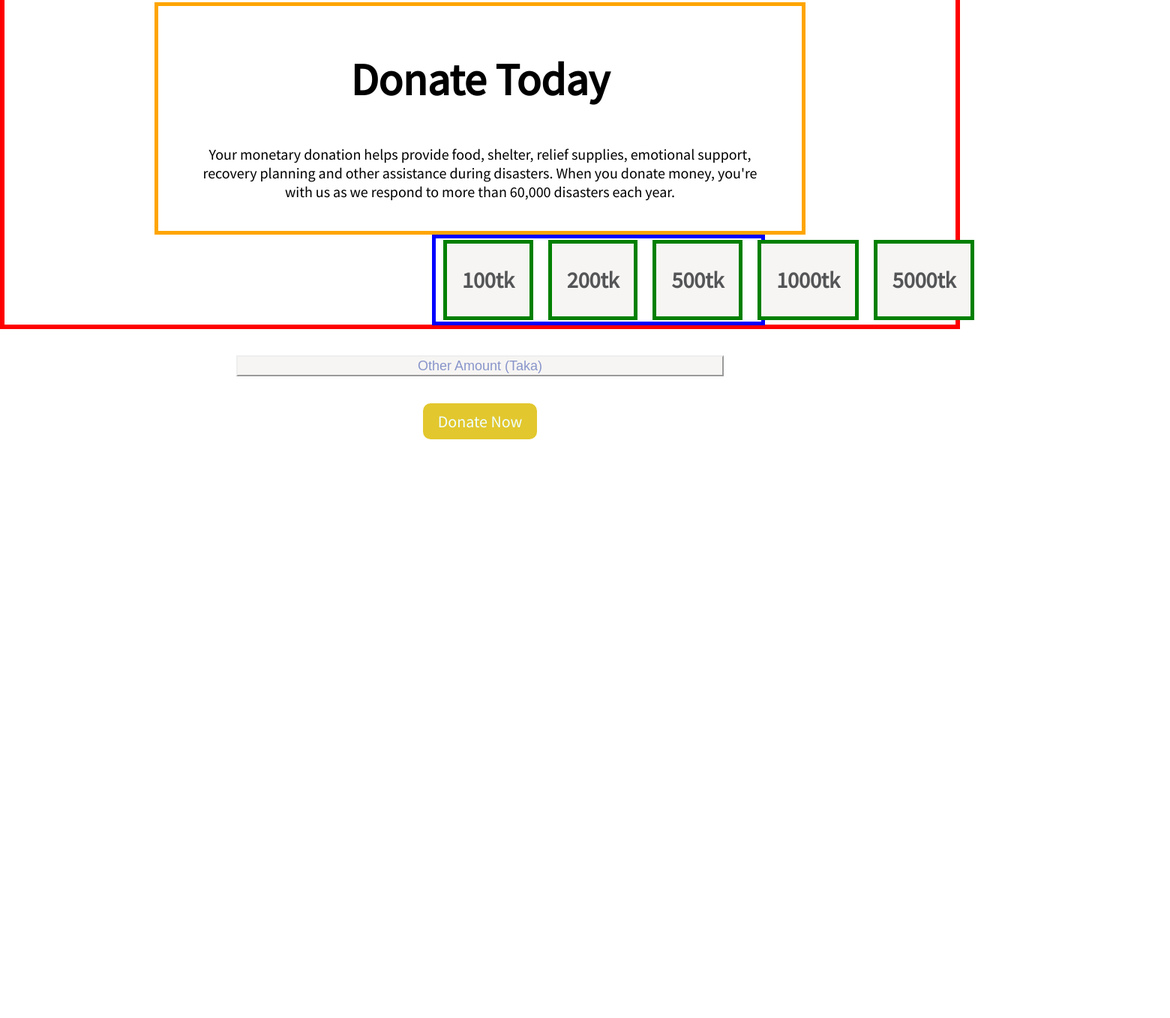
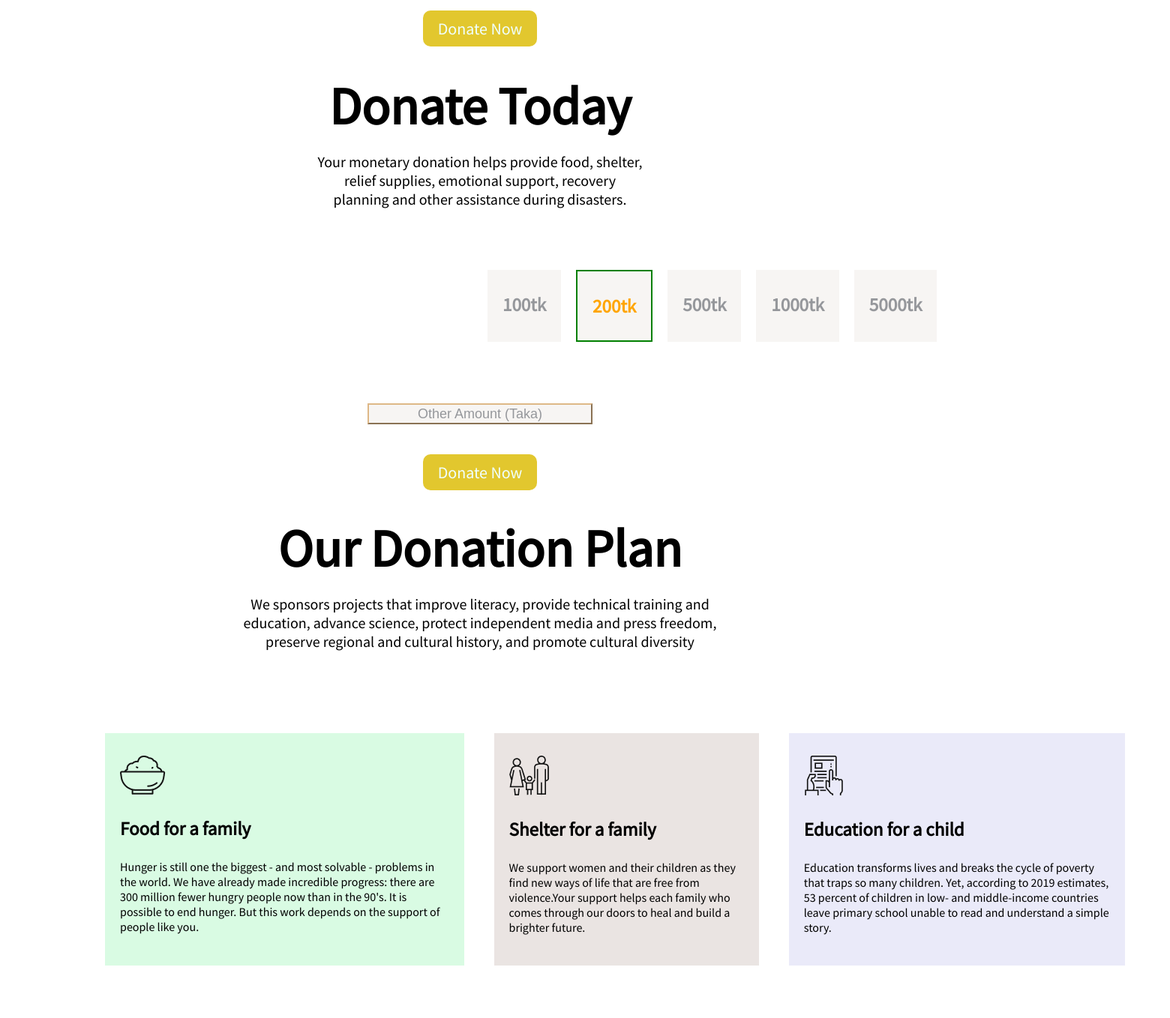
Before and after one commit to Sayeedkarimraad/Donation, a plain HTML site: page index.html in a window 1280 px wide. Shown: the part 683-2041 px from the top of the page at 75% size, 1560 px wide, since content can reach past the window. Before the commit the page ends 1269 px from the top, so only its background shows below. Drawn offline with Linux system fonts and the light colour scheme.

Commit message:
added third part

```diff
--- a/index.html
+++ b/index.html
@@ -16,7 +16,8 @@
     <section class="introduction">
         <div class="main-content">
             <h1>Let's Help Those Who Are <br> More In Need</h1>
-            <p>The knowledge that you’re helping others is hugely empowering and, in turn, can make you feel happier
+            <p class="describtion">The knowledge that you’re helping others is hugely empowering and, in turn, can make
+                you feel happier
                 and
                 more
                 fulfilled. Research has identified a link between making a donation and increased activity in the
@@ -32,38 +33,67 @@
     </section>
     <section class="donation">
         <div class="main-content">
-            <h1>Donate Today</h1>
-            <p>Your monetary donation helps provide food, shelter, relief supplies, emotional support, recovery
+            <h2>Donate Today</h2>
+            <p class="describtion">Your monetary donation helps provide food, shelter, relief supplies, emotional
+                support, recovery
                 planning
                 and
-                other assistance during disasters. When you donate money, you're with us as we respond to more than
-                60,000
-                disasters each year.</p>
+                other assistance during disasters.</p>
         </div>
         <div class="box-content">
             <div class="money">
-                <h2>100tk</h2>
+                <h3>100tk</h3>
+            </div>
+            <div class="money" id="second">
+                <h3>200tk</h3>
             </div>
             <div class="money">
-                <h2>200tk</h2>
+                <h3>500tk</h3>
             </div>
             <div class="money">
-                <h2>500tk</h2>
+                <h3>1000tk</h3>
             </div>
             <div class="money">
-                <h2>1000tk</h2>
-            </div>
-            <div class="money">
-                <h2>5000tk</h2>
+                <h3>5000tk</h3>
             </div>
         </div>
-        <p>
         <form>
             <input type="button" value="Other Amount (Taka)">
         </form>
-        </p>
         <a id="link-button" target="_blank" href="https://assunnahfoundation.org/">Donate Now</a>
 
+    </section>
+    <section class="plan">
+        <div class="main-content">
+            <h2>Our Donation Plan</h2>
+            <p class="describtion">We sponsors projects that improve literacy, provide technical training and education,
+                advance science,
+                protect independent media and press freedom, preserve regional and cultural history, and promote
+                cultural
+                diversity</p>
+        </div>
+        <div class="extra-information">
+            <div class="part" id="food">
+                <img src="images/food.png" alt="food">
+                <h3>Food for a family</h3>
+                <p>Hunger is still one the biggest - and most solvable - problems in the world. We have already made
+                    incredible progress: there are 300 million fewer hungry people now than in the 90's. It is possible
+                    to end hunger. But this work depends on the support of people like you.</p>
+            </div>
+            <div class="part" id="shelter">
+                <img src="images/shelter.png" alt="shelter">
+                <h3>Shelter for a family</h3>
+                <P> We support women and their children as they find new ways of life that are free from violence.Your
+                    support helps each family who comes through our doors to heal and build a brighter future. </P>
+            </div>
+            <div class="part" id="education">
+                <img src="images/Frame-1.png" alt="education">
+                <h3>Education for a child</h3>
+                <p>Education transforms lives and breaks the cycle of poverty that traps so many children. Yet,
+                    according to 2019 estimates, 53 percent of children in low- and middle-income countries leave
+                    primary school unable to read and understand a simple story.</p>
+            </div>
+        </div>
     </section>
 </body>
 
--- a/styles.css
+++ b/styles.css
@@ -4,26 +4,40 @@ body {
 }
 
 h1 {
-    font-size: 60px;
+    font-size: 85px;
+    font-weight: bolder;
+}
+
+h2 {
+    font-size: 70px;
+    font-weight: bolder;
+}
+
+h3 {
+    font-size: 25px;
     font-weight: bolder;
 }
 
 .introduction {
     text-align: center;
-    height: 65vh;
+    height: 74vh;
     padding: 60px 200px 30px 200px;
     background-image: url(images/children.png);
     background-repeat: no-repeat;
     background-size: cover;
     color: white;
-    border: 5px solid rgb(255, 0, 212);
 
 }
 
 .main-content {
     padding: 10px 40px 20px 40px;
     font-size: 20px;
-    border: 5px solid orange;
+
+}
+
+.describtion {
+    padding: 0 180px 0 180px;
+    margin-top: -40px;
 }
 
 #link-button {
@@ -33,6 +47,7 @@ h1 {
     color: azure;
     border-radius: 10px;
     font-size: 22px;
+    margin-top: 120px;
 
 
 }
@@ -41,37 +56,78 @@ h1 {
 
 .donation {
     text-align: center;
-    height: 50vh;
-    padding: 60px 200px 30px 200px;
-    border: 6px solid red;
+    height: 70vh;
+    padding: 30px 200px 30px 200px;
 
 }
 
 .box-content {
     display: flex;
-    border: 5px solid blue;
-    width: 50%;
-    margin: 0 300px 40px 370px;
+    margin: 40px auto 40px auto;
+    padding: 0 405px 0 440px;
+
 }
 
 .money {
     padding: 5px 20px;
     margin: 2px 10px;
     background-color: rgb(247, 245, 243);
-    color: rgb(84, 85, 87);
-    font-weight: bold;
-    font-size: 20px;
-    border: 5px solid green;
+    color: rgb(149, 151, 155);
+    font-weight: bolder;
+    font-size: 22px;
+
 
 }
 
 input {
-    width: 650px;
+    width: 300px;
     height: 28px;
-    color: rgb(136, 149, 202);
+    color: rgb(149, 151, 155);
     background-color: rgb(247, 245, 243);
-    border-color: inherit;
+    border-color: burlywood;
     box-shadow: none;
+    outline: none;
     font-size: 18px;
-    margin-bottom: 30px;
+    margin-bottom: 50px;
+    margin-top: 40px;
 }
+
+#second {
+    border: 2px solid green;
+    color: orange;
+}
+
+.plan {
+
+    text-align: center;
+    padding: 0 80px 0 80px;
+    height: 90vh;
+}
+
+.extra-information {
+    display: flex;
+    width: 1400px;
+    height: 300px;
+    margin: 20px auto 160px auto;
+    padding: 30px 40px 100px 40px;
+
+}
+
+.part {
+    margin: 20px 20px -30px 20px;
+    padding: 30px 20px 130px 20px;
+    text-align: left;
+
+}
+
+#food {
+    background-color: rgba(200, 250, 215, 0.692);
+}
+
+#shelter {
+    background-color: rgba(219, 208, 205, 0.582);
+}
+
+#education {
+    background-color: rgba(160, 160, 226, 0.219);
+}
```
